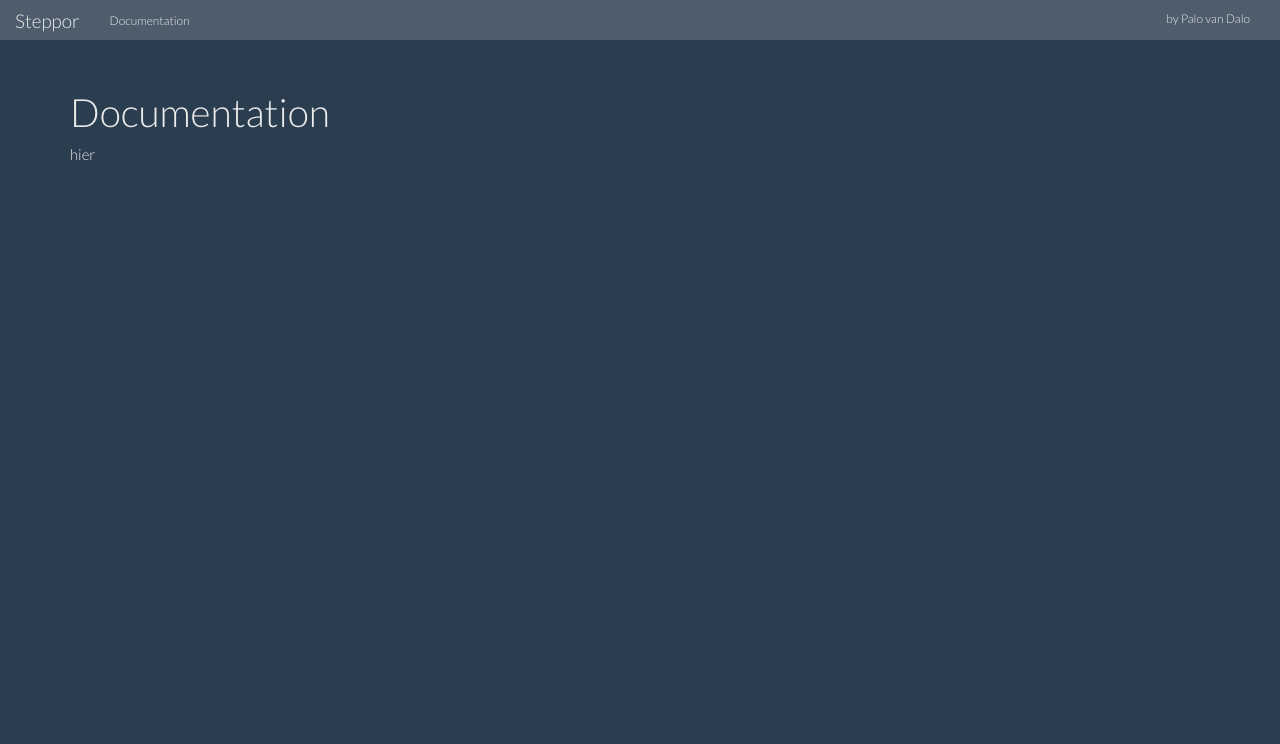
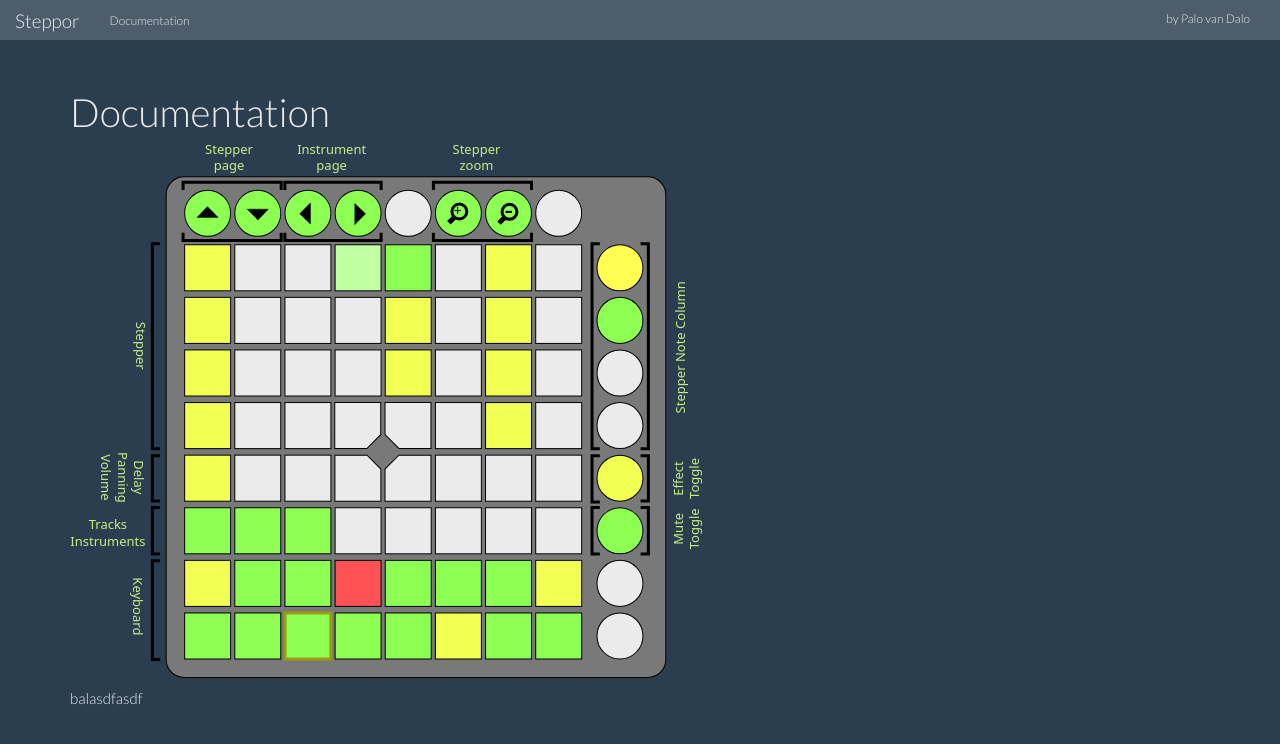
Before and after one commit to mrVanDalo/stepp0r, a Jekyll site: the page built from documentation.md, in a window 1280 px wide. Shown: the top 744 px of the page. Built offline with Jekyll 4.4.1, drawn with Linux system fonts in a browser that asks for light colours.

Commit message:
updated picture

```diff
--- a/documentation.md
+++ b/documentation.md
@@ -4,4 +4,6 @@ title: Documentation
 permalink: /documentation/
 ---
 
-hier
+![Launchpad Pads](/assets/Launchpad.svg)
+
+balasdfasdf
```
Also changed, not shown: assets/Launchpad.svg.
